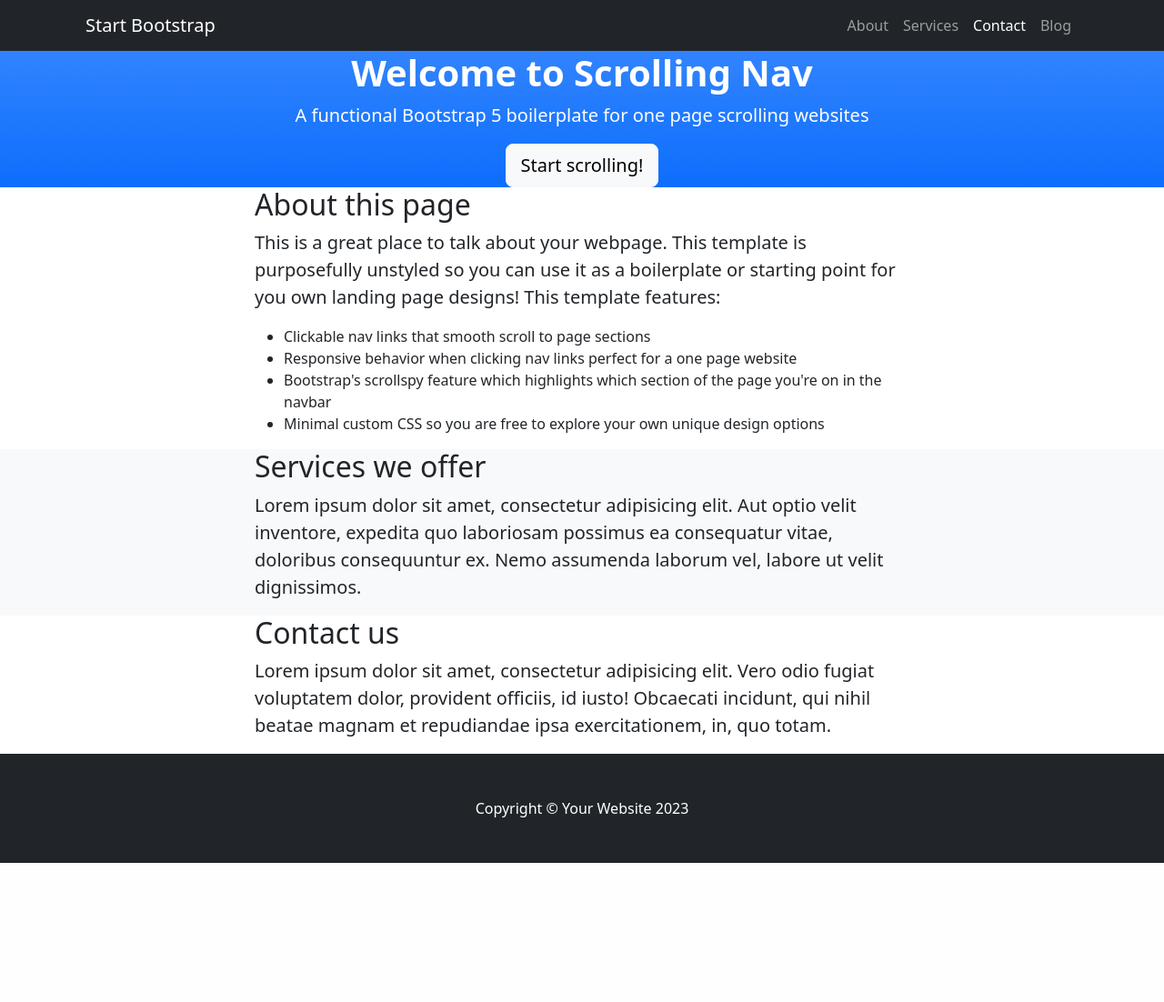
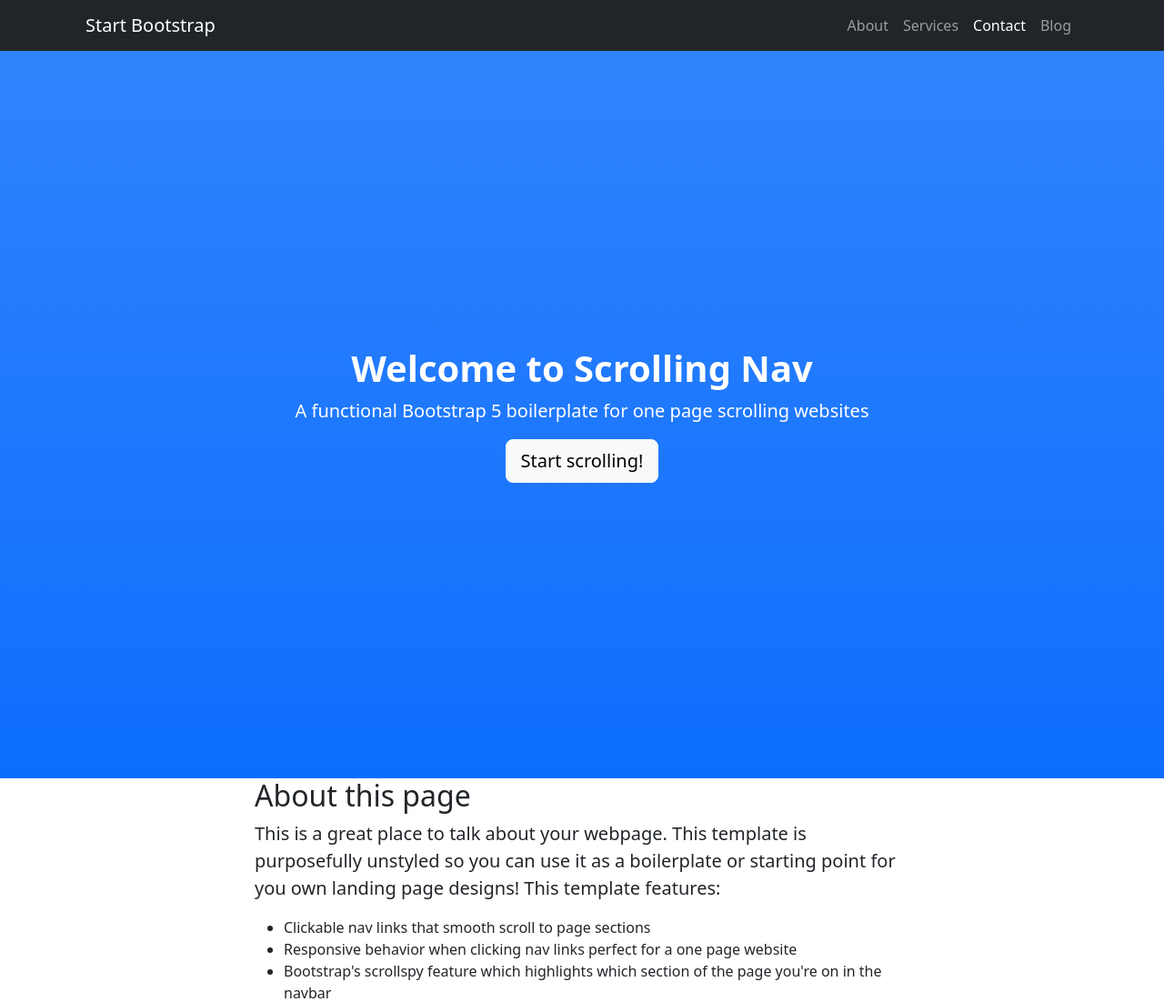
Before and after one commit to ahmed666916/company-website, a Django app: template pages/templates/pages/home.html in a window 1280 px wide. Shown: the top 1102 px of the page at 91% size. Before the commit the page ends 949 px from the top, so only its background shows below. Run offline with Django 3.2, Linux system fonts and the light colour scheme; the template is opened without the code that fills it, so the values that code supplies are empty; some libraries are stand-ins or nearby versions.

Commit message:
made header section to occupy whole screen regardless

```diff
--- a/static/style.css
+++ b/static/style.css
@@ -1,4 +1,13 @@
 /* Add this to your CSS */
+
+#header {
+    display: flex;
+    flex-direction: column;
+    justify-content: center;
+    align-items: center;
+    width: 100%;
+    height: 100vh;
+}
 
 #mainNav {
     position: sticky;
--- a/templates/header.html
+++ b/templates/header.html
@@ -1,7 +1,7 @@
 
 
 <!-- Header-->
-  <header class="bg-primary bg-gradient text-white">
+  <header class="bg-primary bg-gradient text-white" id="header">
     <div class="container px-4 text-center">
         <h1 class="fw-bolder">Welcome to Scrolling Nav</h1>
         <p class="lead">A functional Bootstrap 5 boilerplate for one page scrolling websites</p>
```
